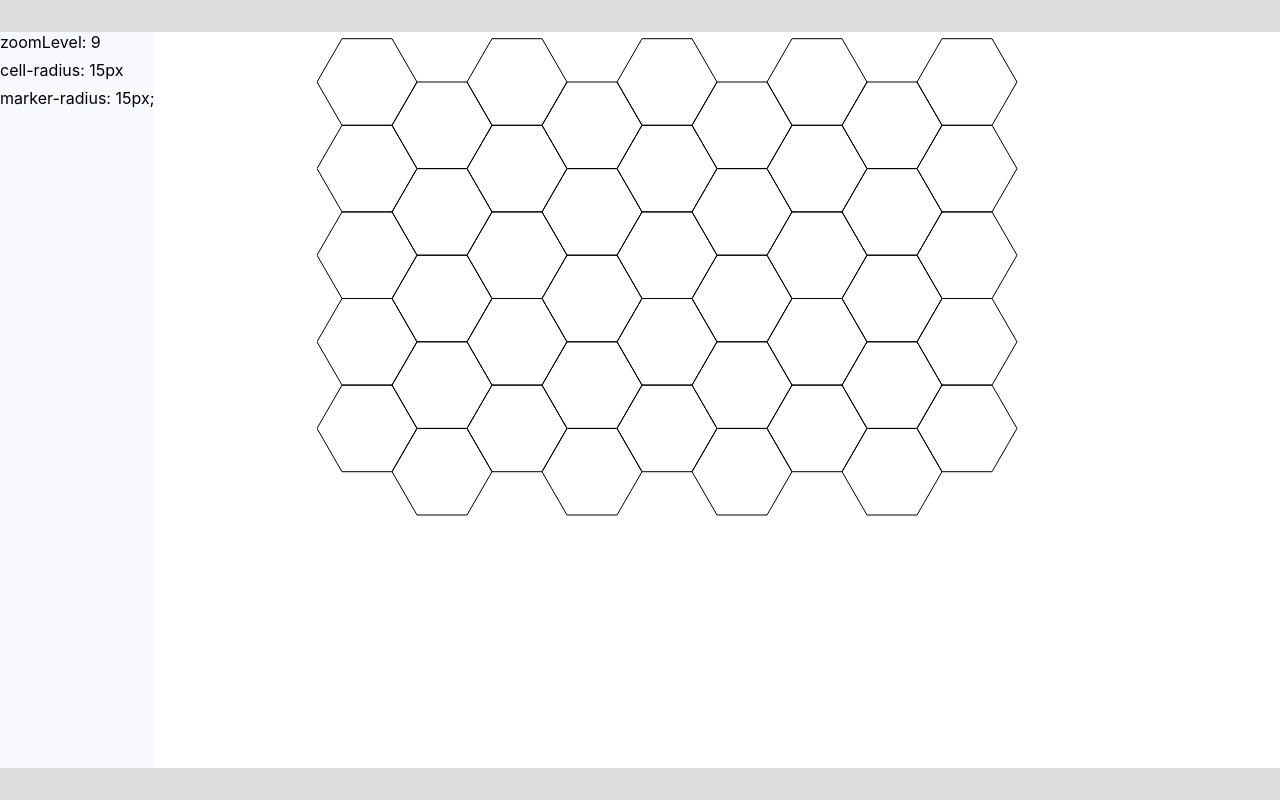
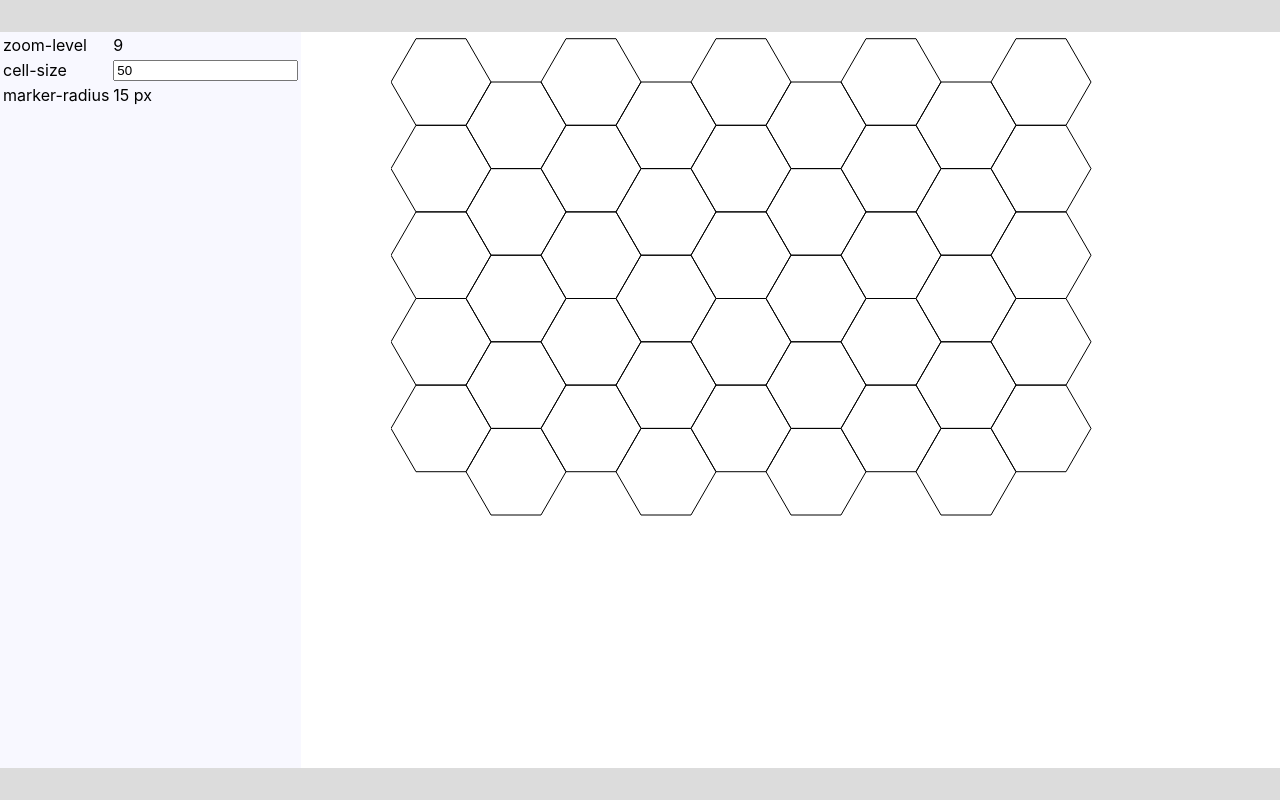
Before and after one commit to artembert/cluster-sizes, a React (Create React App) app: page / in a window 1280 px wide. Built offline with nearby package versions, Linux system fonts and the light colour scheme.

Commit message:
Create GridSellCizeProvider

```diff
--- a/src/components/MapComponents/CanvasGrid/CanvasGrid.tsx
+++ b/src/components/MapComponents/CanvasGrid/CanvasGrid.tsx
@@ -1,4 +1,5 @@
-import { FunctionComponent } from "react";
+import { FunctionComponent, useContext } from "react";
+import { GridSellSizeContext } from "../../../contexts/GridCellSizeContext";
 import Canvas from "../Canvas/Canvas";
 
 interface Props {
@@ -6,10 +7,10 @@ interface Props {
   height: number;
 }
 
+const HEXAGON_ANGLE = (2 * Math.PI) / 6;
+
 const CanvasGrid: FunctionComponent<Props> = ({ width, height }) => {
-  const HEXAGON_ANGLE = (2 * Math.PI) / 6;
-  const HEXAGON_RADIUS = 50;
-
+  const { value: hexagonRadius } = useContext(GridSellSizeContext);
   const drawHexagon: (
     ctx: CanvasRenderingContext2D,
     x: number,
@@ -18,8 +19,8 @@ const CanvasGrid: FunctionComponent<Props> = ({ width, height }) => {
     ctx.beginPath();
     for (var i = 0; i < 6; i++) {
       ctx.lineTo(
-        x + HEXAGON_RADIUS * Math.cos(HEXAGON_ANGLE * i),
-        y + HEXAGON_RADIUS * Math.sin(HEXAGON_ANGLE * i)
+        x + hexagonRadius * Math.cos(HEXAGON_ANGLE * i),
+        y + hexagonRadius * Math.sin(HEXAGON_ANGLE * i)
       );
     }
     ctx.closePath();
@@ -33,15 +34,15 @@ const CanvasGrid: FunctionComponent<Props> = ({ width, height }) => {
   ) => void = (ctx, width, height) => {
     ctx.clearRect(0, 0, width, height);
     for (
-      let y = HEXAGON_RADIUS;
-      y + HEXAGON_RADIUS * Math.sin(HEXAGON_ANGLE) < height;
-      y += HEXAGON_RADIUS * Math.sin(HEXAGON_ANGLE)
+      let y = hexagonRadius;
+      y + hexagonRadius * Math.sin(HEXAGON_ANGLE) < height;
+      y += hexagonRadius * Math.sin(HEXAGON_ANGLE)
     ) {
       for (
-        let x = HEXAGON_RADIUS, j = 0;
-        x + HEXAGON_RADIUS * (1 + Math.cos(HEXAGON_ANGLE)) < width;
-        x += HEXAGON_RADIUS * (1 + Math.cos(HEXAGON_ANGLE)),
-          y += (-1) ** j++ * HEXAGON_RADIUS * Math.sin(HEXAGON_ANGLE)
+        let x = hexagonRadius, j = 0;
+        x + hexagonRadius * (1 + Math.cos(HEXAGON_ANGLE)) < width;
+        x += hexagonRadius * (1 + Math.cos(HEXAGON_ANGLE)),
+          y += (-1) ** j++ * hexagonRadius * Math.sin(HEXAGON_ANGLE)
       ) {
         drawHexagon(ctx, x, y);
       }
--- a/src/components/UIComponents/Page/Page.tsx
+++ b/src/components/UIComponents/Page/Page.tsx
@@ -1,10 +1,12 @@
 import { FunctionComponent } from "react";
+import { GridSellSizeProvider } from "../../../contexts/GridCellSizeContext";
 import CanvasGrid from "../../MapComponents/CanvasGrid/CanvasGrid";
 import Sidebar from "../Sidebar/Sidebar";
 import styles from "./Page.module.css";
 
 export const Page: FunctionComponent = () => {
   return (
+    <GridSellSizeProvider>
       <div className={styles.container}>
         <header className={styles.header}></header>
         <aside className={styles.sidebar}>
@@ -15,5 +17,6 @@ export const Page: FunctionComponent = () => {
         </main>
         <footer className={styles.footer}></footer>
       </div>
+    </GridSellSizeProvider>
   );
 };
--- a/src/components/UIComponents/Sidebar/Sidebar.tsx
+++ b/src/components/UIComponents/Sidebar/Sidebar.tsx
@@ -1,12 +1,46 @@
-import { FunctionComponent } from "react";
+import { ChangeEvent, FunctionComponent } from "react";
+import {
+  ActionKind,
+  useGridSellSize,
+  useGridSellSizeDispatch,
+} from "../../../contexts/GridCellSizeContext";
 import styles from "./Sidebar.module.css";
 
 const Sidebar: FunctionComponent = () => {
+  const dispatchGridCellSize = useGridSellSizeDispatch();
+  const { value: initialCellSize } = useGridSellSize();
+
+  function handleCellSizeChange(e: ChangeEvent<HTMLInputElement>) {
+    dispatchGridCellSize({
+      type: ActionKind.Change,
+      payload: e.target.valueAsNumber,
+    });
+  }
+
   return (
     <div className={styles.layout}>
-      <div>zoomLevel: 9</div>
-      <div>cell-radius: 15px</div>
-      <div>marker-radius: 15px;</div>
+      <table>
+        <tbody>
+          <tr>
+            <td>zoom-level</td>
+            <td>9</td>
+          </tr>
+          <tr>
+            <td>cell-size</td>
+            <td>
+              <input
+                value={initialCellSize}
+                type="number"
+                onChange={handleCellSizeChange}
+              />
+            </td>
+          </tr>
+          <tr>
+            <td>marker-radius</td>
+            <td>15 px</td>
+          </tr>
+        </tbody>
+      </table>
     </div>
   );
 };
--- /dev/null
+++ b/src/contexts/GridCellSizeContext.tsx
@@ -0,0 +1,62 @@
+import {
+  createContext,
+  Dispatch,
+  FunctionComponent,
+  useContext,
+  useReducer,
+} from "react";
+
+export type State = {
+  value: number;
+};
+
+export const enum ActionKind {
+  Change = "CHANGE",
+}
+
+export type Action = {
+  type: ActionKind;
+  payload: number;
+};
+
+const initialCellSize: State = {
+  value: 50,
+};
+
+export const GridSellSizeContext = createContext(initialCellSize);
+export const GridSellDispatchContext = createContext<Dispatch<Action>>(
+  null as any
+);
+
+export const GridSellSizeProvider: FunctionComponent = ({ children }) => {
+  const [cellSize, dispatch] = useReducer(tasksReducer, initialCellSize);
+
+  return (
+    <GridSellSizeContext.Provider value={cellSize}>
+      <GridSellDispatchContext.Provider value={dispatch}>
+        {children}
+      </GridSellDispatchContext.Provider>
+    </GridSellSizeContext.Provider>
+  );
+};
+
+function tasksReducer(cellSize: State, action: Action): State {
+  switch (action.type) {
+    case ActionKind.Change: {
+      return {
+        value: action.payload,
+      };
+    }
+    default: {
+      throw Error("Unknown action: " + action.type);
+    }
+  }
+}
+
+export function useGridSellSize() {
+  return useContext(GridSellSizeContext);
+}
+
+export function useGridSellSizeDispatch() {
+  return useContext(GridSellDispatchContext);
+}
```
Lines whose indentation alone changed are shown as unchanged.
